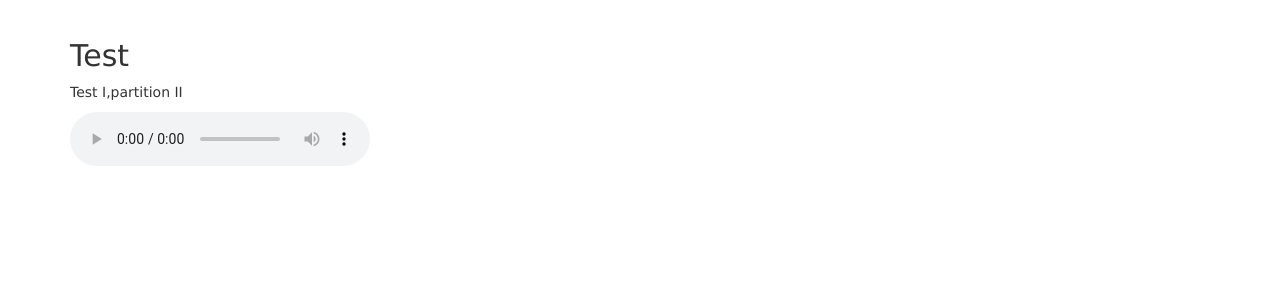
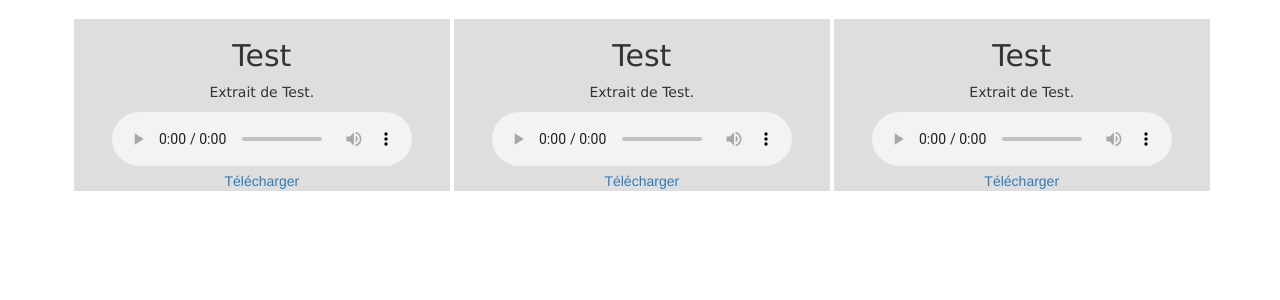
Before and after one commit to Ladislus/dut2_projet_projet-quatuor-2a11b, a Python web app: template Developpement/templates/quatuor/quatuor_extrait.html in a window 1280 px wide. Shown: the part 51-351 px from the top of the page. Run offline with Jinja, Linux system fonts and the light colour scheme; the template is opened without the code that fills it, so the values that code supplies are empty; some libraries are stand-ins or nearby versions.

Commit message:
Amelioration de quatuor_extrait.html   ajout d'un bouton pour telecharger l'extrait

```diff
--- a/Developpement/static/styles/base.css
+++ b/Developpement/static/styles/base.css
@@ -207,3 +207,17 @@ height: 125px
   width: 100%;
   margin-right: 5%;
 }
+
+
+.extrait{
+  background-color: rgba(0, 0, 0, 0.13);
+  width: 33%;
+  margin-left: 0.33%;
+  text-align: center;
+}
+
+
+.page_extrait{
+  display: flex;
+  margin-bottom: 1%;
+}
--- a/Developpement/templates/quatuor/quatuor_extrait.html
+++ b/Developpement/templates/quatuor/quatuor_extrait.html
@@ -1,9 +1,39 @@
 {% extends "base.html" %}
 {% block main %}
-<h2>Test</h2>
-<p>Test I,partition II</p>
-<audio controls>
-  <source src="{{ url_for('static',filename='audio/test/test.mp3') }}" type="audio/mpeg">
+<div class="page_extrait">
+<div class="extrait">
+  <h2>Test</h2>
+  <p>Extrait de Test.</p>
+  <audio controls>
+   <source src="{{ url_for('static',filename='audio/'+'test/test.mp3')}}" type="audio/mpeg">
   Your browser does not support the audio element.
-</audio>
+  </audio>
+  <br>
+  <a href="{{ url_for('static',filename='audio/test/test.mp3')}}"
+   download="test.mp3">Télécharger</a>
+</div>
+<div class="extrait">
+  <h2>Test</h2>
+  <p>Extrait de Test.</p>
+  <audio controls>
+   <source src="{{ url_for('static',filename='audio/'+'test/test.mp3')}}" type="audio/mpeg">
+  Your browser does not support the audio element.
+  </audio>
+  <br>
+  <a href="{{ url_for('static',filename='audio/test/test.mp3')}}"
+   download="test.mp3">Télécharger</a>
+</div>
+<div class="extrait">
+  <h2>Test</h2>
+  <p>Extrait de Test.</p>
+  <audio controls>
+   <source src="{{ url_for('static',filename='audio/'+'test/test.mp3')}}" type="audio/mpeg">
+  Your browser does not support the audio element.
+  </audio>
+  <br>
+  <a href="{{ url_for('static',filename='audio/test/test.mp3')}}"
+   download="test.mp3">Télécharger</a>
+</div>
+</div>
+
 {% endblock %}
```
